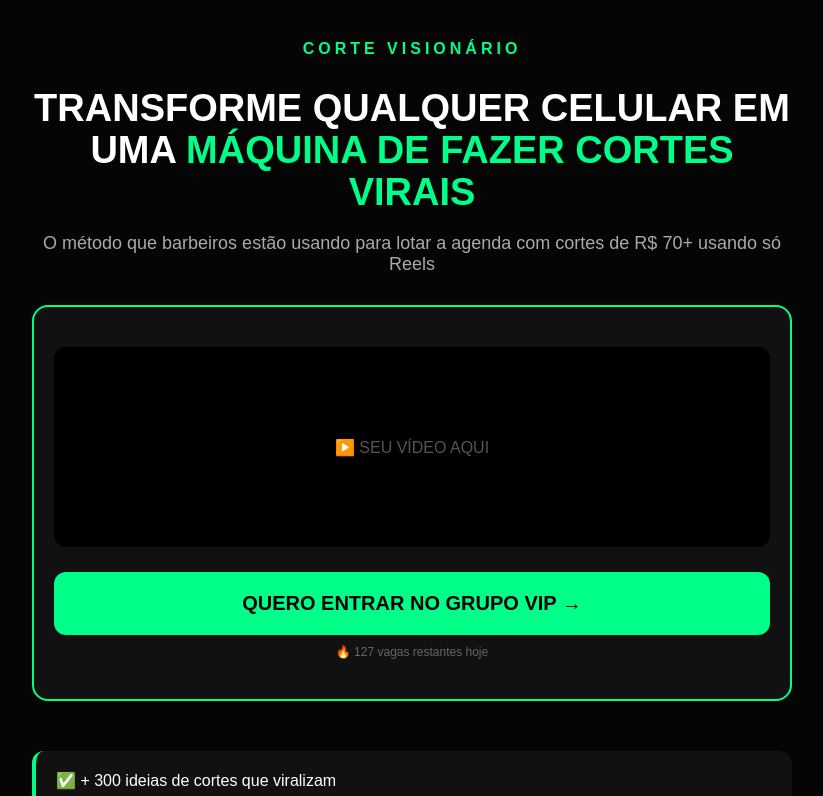
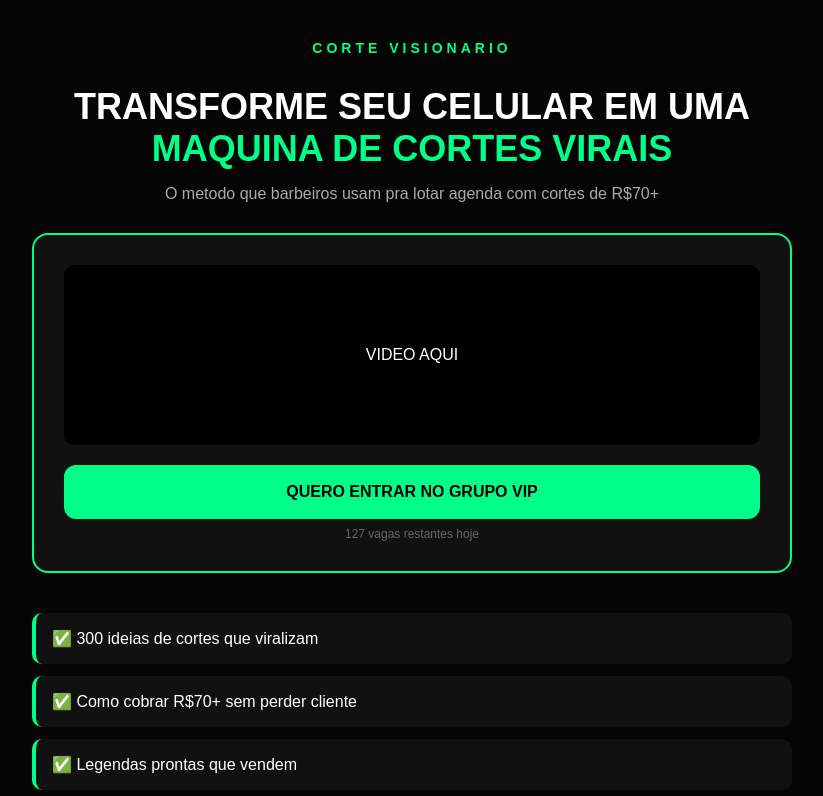
Before and after one commit to pedroandersohyt-cmyk/Anderson, a Next.js app: page / in a window 1280 px wide. Shown: the top 796 px of the page, without its empty margins (228-1051 px from the left). Built offline with nearby package versions, Linux system fonts and the light colour scheme.

Commit message:
Refactor Home component layout and styling

```diff
--- a/app/page.js
+++ b/app/page.js
@@ -1,38 +1,20 @@
 export default function Home() {
   return (
-    <div style={{background:'#050505', color:'white', minHeight:'100vh', fontFamily:'sans-serif'}}>
+    <div style={{background:'#050505', color:'white', minHeight:'100vh'}}>
       <div style={{maxWidth:'800px', margin:'0 auto', padding:'40px 20px', textAlign:'center'}}>
-
-        <h1 style={{color:'#00ff88', fontSize:'16px', letterSpacing:'4px', fontWeight:'bold'}}>CORTE VISIONÁRIO</h1>
-
-        <h2 style={{fontSize:'38px', fontWeight:'900', marginTop:'30px', lineHeight:'1.1'}}>
-          TRANSFORME QUALQUER CELULAR EM UMA <span style={{color:'#00ff88'}}>MÁQUINA DE FAZER CORTES VIRAIS</span>
-        </h2>
-
-        <p style={{marginTop:'20px', color:'#aaa', fontSize:'18px'}}>
-          O método que barbeiros estão usando para lotar a agenda com cortes de R$ 70+ usando só Reels
-        </p>
-
-        <div style={{background:'#111', border:'2px solid #00ff88', borderRadius:'16px', padding:'40px 20px', marginTop:'30px'}}>
-          <div style={{background:'#000', height:'200px', borderRadius:'12px', display:'flex', alignItems:'center', justifyContent:'center', color:'#555'}}>▶️ SEU VÍDEO AQUI</div>
-
-          <a href="SEU_LINK_DO_WHATSAPP_AQUI" style={{display:'block', background:'#00ff88', color:'black', fontWeight:'900', fontSize:'20px', padding:'20px', borderRadius:'12px', marginTop:'25px', textDecoration:'none'}}>
-            QUERO ENTRAR NO GRUPO VIP →
-          </a>
-          <p style={{fontSize:'12px', color:'#666', marginTop:'10px'}}>🔥 127 vagas restantes hoje</p>
+        <h1 style={{color:'#00ff88', fontSize:'14px', letterSpacing:'4px'}}>CORTE VISIONARIO</h1>
+        <h2 style={{fontSize:'36px', fontWeight:'900', marginTop:'30px'}}>TRANSFORME SEU CELULAR EM UMA <span style={{color:'#00ff88'}}>MAQUINA DE CORTES VIRAIS</span></h2>
+        <p style={{marginTop:'15px', color:'#aaa'}}>O metodo que barbeiros usam pra lotar agenda com cortes de R$70+</p>
+        <div style={{background:'#111', border:'2px solid #00ff88', borderRadius:'16px', padding:'30px', marginTop:'30px'}}>
+          <div style={{background:'#000', height:'180px', borderRadius:'10px', display:'flex', alignItems:'center', justifyContent:'center'}}>VIDEO AQUI</div>
+          <a href="https://wa.me/5588999999999" style={{display:'block', background:'#00ff88', color:'black', fontWeight:'900', padding:'18px', borderRadius:'12px', marginTop:'20px', textDecoration:'none'}}>QUERO ENTRAR NO GRUPO VIP</a>
+          <p style={{fontSize:'12px', color:'#666', marginTop:'8px'}}>127 vagas restantes hoje</p>
         </div>
-
-        <div style={{textAlign:'left', marginTop:'50px', display:'grid', gap:'15px'}}>
-          <div style={{background:'#111', padding:'20px', borderRadius:'12px', borderLeft:'4px solid #00ff88'}}>✅ + 300 ideias de cortes que viralizam</div>
-          <div style={{background:'#111', padding:'20px', borderRadius:'12px', borderLeft:'4px solid #00ff88'}}>✅ Como cobrar R$ 70+ sem perder cliente</div>
-          <div style={{background:'#111', padding:'20px', borderRadius:'12px', borderLeft:'4px solid #00ff88'}}>✅ Legendas prontas que vendem sozinhas</div>
+        <div style={{textAlign:'left', marginTop:'40px', display:'grid', gap:'12px'}}>
+          <div style={{background:'#111', padding:'16px', borderRadius:'10px', borderLeft:'4px solid #00ff88'}}>✅ 300 ideias de cortes que viralizam</div>
+          <div style={{background:'#111', padding:'16px', borderRadius:'10px', borderLeft:'4px solid #00ff88'}}>✅ Como cobrar R$70+ sem perder cliente</div>
+          <div style={{background:'#111', padding:'16px', borderRadius:'10px', borderLeft:'4px solid #00ff88'}}>✅ Legendas prontas que vendem</div>
         </div>
-
-        <a href="SEU_LINK_DO_WHATSAPP_AQUI" style={{display:'block', background:'#00ff88', color:'black', fontWeight:'900', fontSize:'20px', padding:'20px', borderRadius:'12px', marginTop:'40px', textDecoration:'none'}}>
-          ENTRAR NO GRUPO VIP AGORA
-        </a>
-
-        <p style={{marginTop:'60px', color:'#333', fontSize:'12px'}}>© 2026 Corte Visionário - Todos os direitos reservados</p>
       </div>
     </div>
   )
```
